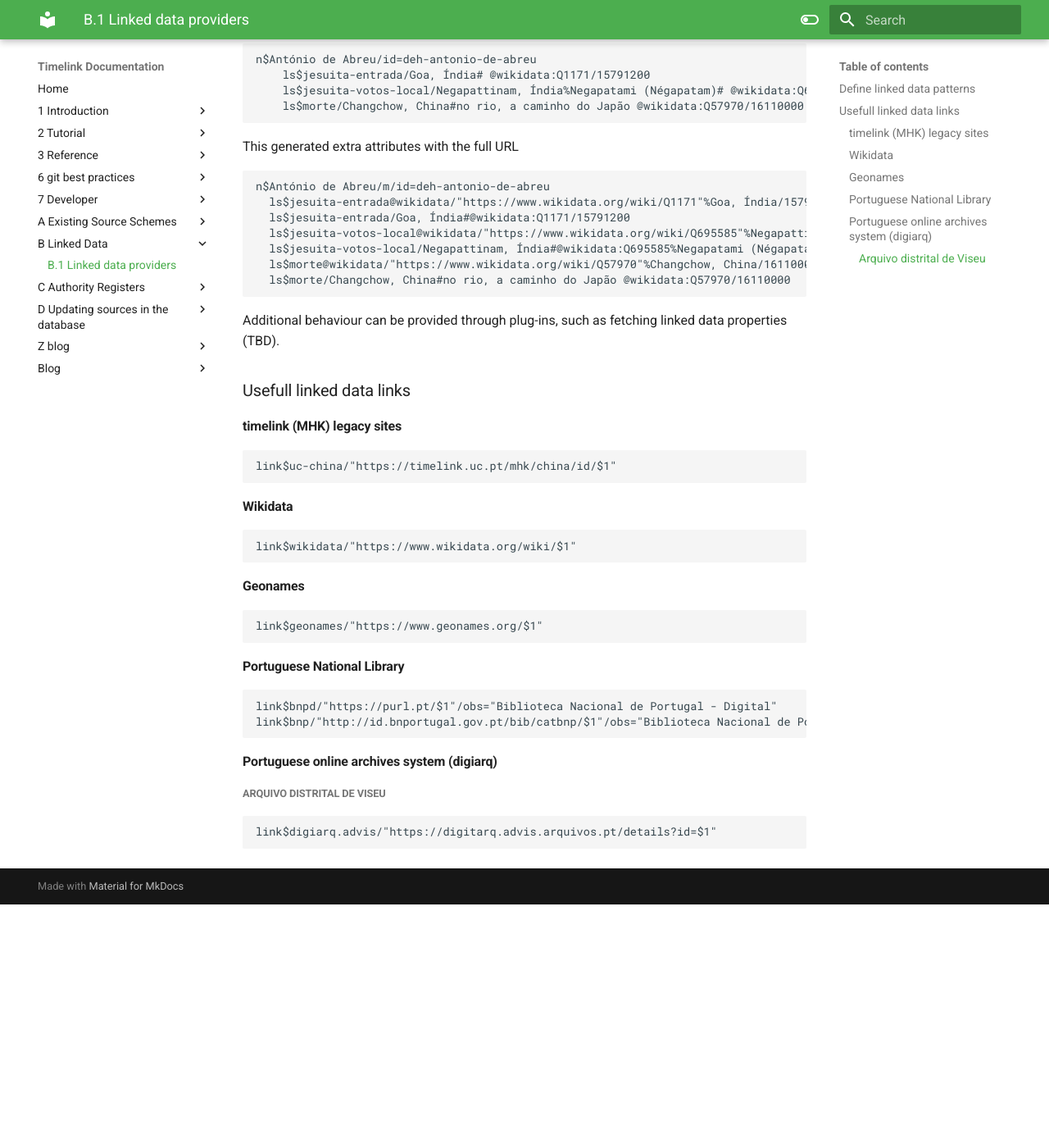
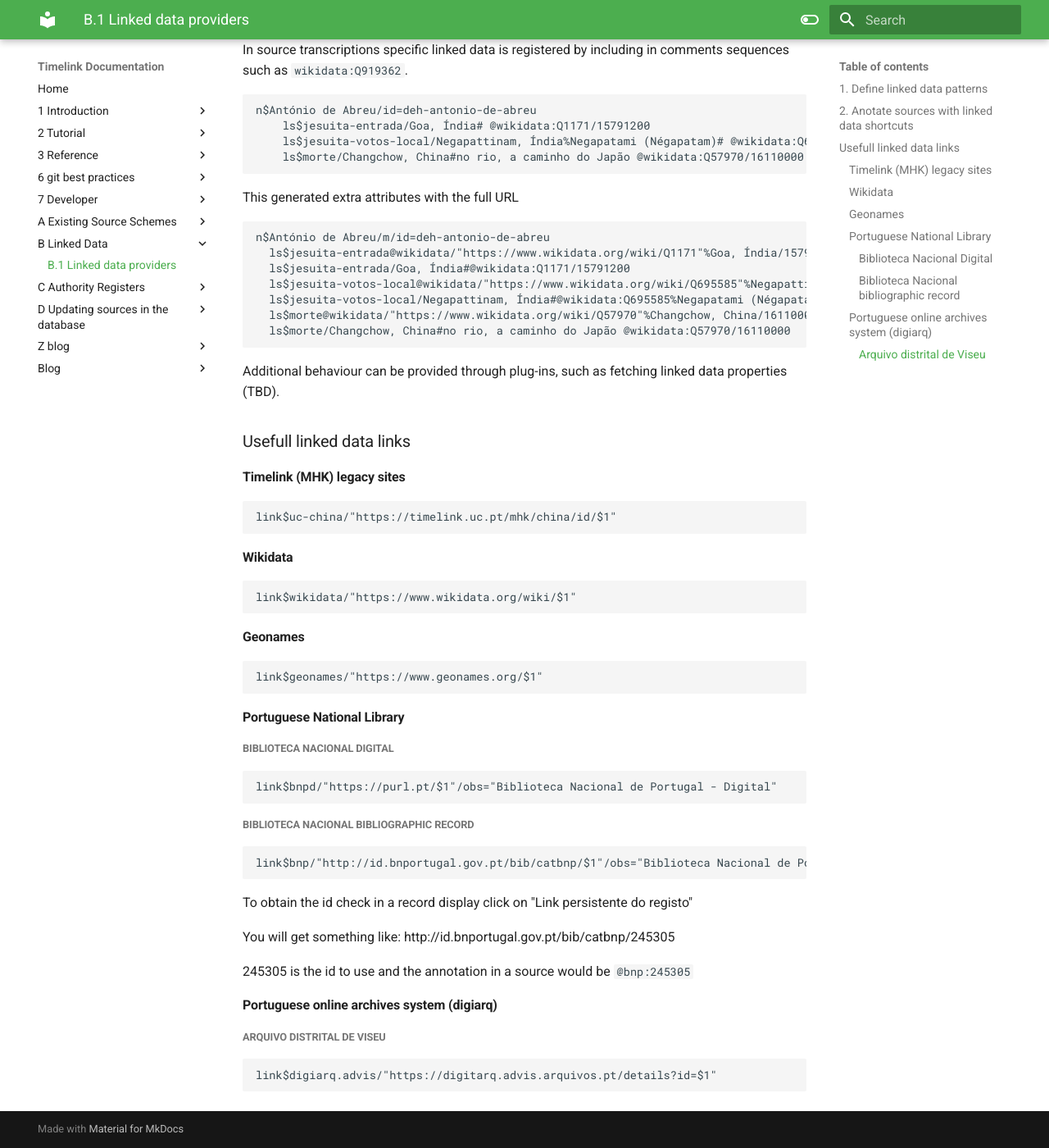
Before and after one commit to time-link/timelink-docs, an MkDocs documentation site: the page built from docs/B_Linked_Data/B.1 Linked data providers.md, in a window 1280 px wide and 1400 px high, scrolled down 523 px. Shown: the whole window at 82% size. Built offline with MkDocs 1.6.1 and Material for MkDocs 9.7.7, drawn with Linux system fonts in a browser that asks for light colours; before the commit the page ends 1626 px from its top, so only the background shows below that; some of the changed text lies outside the part shown.

Commit message:
vault backup: 2024-11-10 18:48:03

```diff
--- a/docs/B_Linked_Data/B.1 Linked data providers.md
+++ b/docs/B_Linked_Data/B.1 Linked data providers.md
@@ -3,7 +3,7 @@
 
 Linking to external involves three steps.
 
-### Define linked data patterns
+### 1. Define linked data patterns
 
 Linked data patterns are declared in each kleio file, bellow the initial `kleio$` group.
 
@@ -11,6 +11,8 @@
 		link$wikidata/"https://www.wikidata.org/wiki/$1"
 
 The `link$` group associates a shortcut `wikidata` with a URL pattern:  `https://www.wikidata.org/wiki/$1`
+
+### 2. Anotate sources with linked data shortcuts
 
 In source transcriptions specific linked data is registered by including in comments sequences such as `wikidata:Q919362`.
 
@@ -34,7 +36,7 @@
 
 ### Usefull linked data links
 
-#### timelink (MHK) legacy sites
+#### Timelink (MHK) legacy sites
 
 	link$uc-china/"https://timelink.uc.pt/mhk/china/id/$1"
 
@@ -48,8 +50,19 @@
 
 #### Portuguese National Library
 
+##### Biblioteca Nacional Digital
+
     link$bnpd/"https://purl.pt/$1"/obs="Biblioteca Nacional de Portugal - Digital"
-    link$bnp/"http://id.bnportugal.gov.pt/bib/catbnp/$1"/obs="Biblioteca Nacional de Portugal - Catálogo - Link persistente do registo"
+
+##### Biblioteca Nacional bibliographic record
+
+    link$bnp/"http://id.bnportugal.gov.pt/bib/catbnp/$1"/obs="Biblioteca Nacional de Portugal
+
+To obtain the id check in a record display  click on "Link persistente do registo"
+
+You will get something like: http://id.bnportugal.gov.pt/bib/catbnp/245305
+
+245305 is the id to use and the annotation in a source would be `@bnp:245305`
 
 #### Portuguese online archives system (digiarq)
 
```
